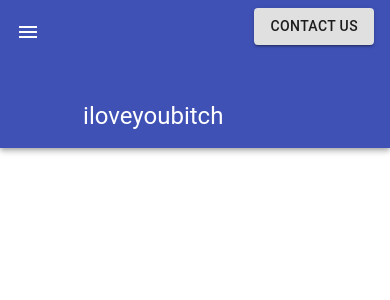
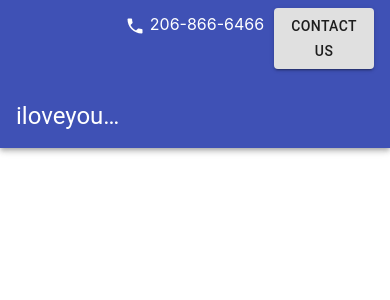
Before and after one commit to jambao24/bergin-prosthodontics, a React (Create React App) app: page / in a window 390 px wide. Shown: the top 300 px of the page. Built offline with nearby package versions, Linux system fonts and the light colour scheme.

Commit message:
Added phone number and icon.

```diff
--- a/src/App.js
+++ b/src/App.js
@@ -1,5 +1,5 @@
-import React, { Component } from 'react';
-import Navigation from './components/Navigation';
+import React from "react";
+import Navigation from "./components/Navigation";
 
 export default function App() {
   return <Navigation></Navigation>
--- a/src/components/Navigation.css
+++ b/src/components/Navigation.css
@@ -1,9 +1,5 @@
 .Navigation_Root {
     flex-grow: 1;
-}
-
-.Navigation_Menu_Button {
-    margin-right: 16px;
 }
 
 .Navigation_Toolbar {
@@ -18,3 +14,12 @@
     align-self: flex-end;
     text-align: center;
 }
+
+.Navigation_Phone_Icon {
+    margin-right: 5px;
+    margin-top: 8px;
+}
+.Navigation_Phone_Number {
+    margin-right: 10px;
+    margin-top: 6px;
+}
--- a/src/components/Navigation.js
+++ b/src/components/Navigation.js
@@ -1,23 +1,22 @@
-import React from 'react';
-import './Navigation.css';
-import { AppBar, Toolbar, IconButton, Typography, Button } from '@material-ui/core';
-import MenuIcon from '@material-ui/icons/Menu';
+import React from "react";
+import "./Navigation.css";
+import { AppBar, Toolbar, Typography, Button } from "@material-ui/core";
+import PhoneIcon from "@material-ui/icons/Phone";
 
 const Navigation = () => {
   return (
     <div className="Navigation_Root">
       <AppBar position="static">
         <Toolbar className="Navigation_Toolbar">
-          <IconButton
-            edge="start"
-            className="Navigation_Menu_Button"
-            color="inherit"
-            aria-label="open drawer">
-            <MenuIcon />
-          </IconButton>
           <Typography className="Navigation_Title" variant="h5" noWrap>
             iloveyoubitch
           </Typography>
+          <PhoneIcon className = "Navigation_Phone_Icon" fontSize="small"/>
+          <div className="Navigation_Phone_Number">
+            <Typography variant="h7" noWrap>
+              206-866-6466
+            </Typography>
+          </div>
           <Button variant="contained">
             Contact Us
           </Button>
```
